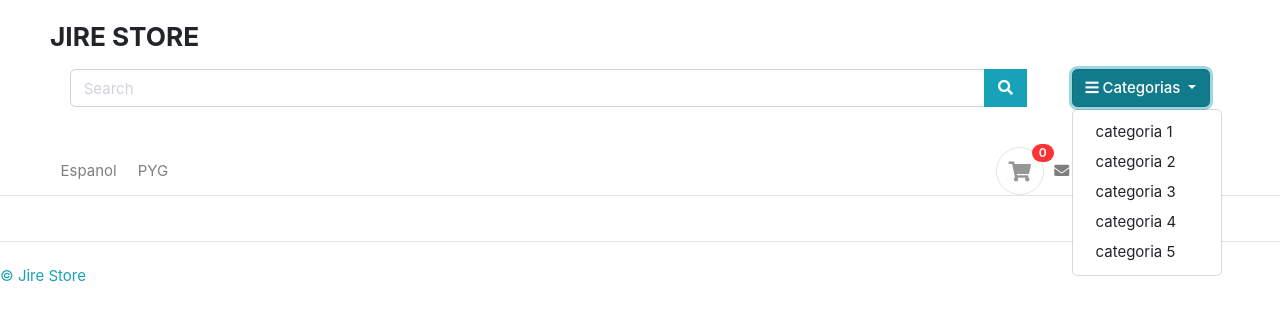
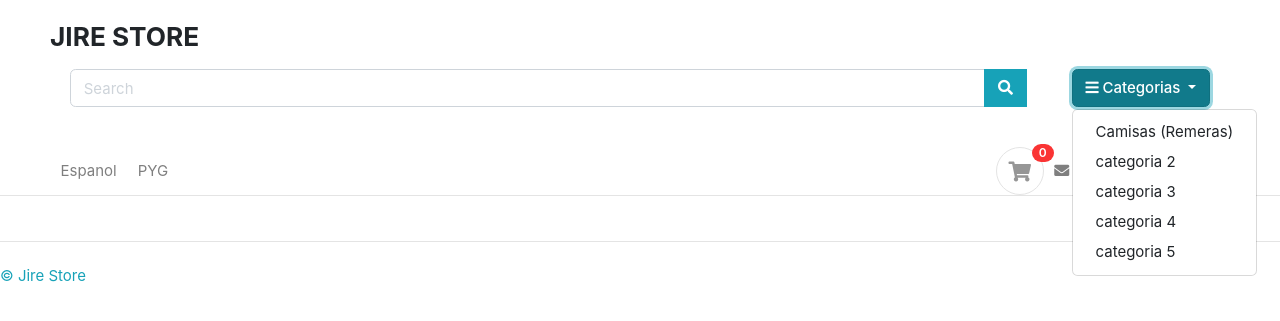
Before and after one commit to VictorPcode/jsecommerce, a Django app: page /tienda/ in a window 1280 px wide, after a click on "Categorias". Shown: the top 321 px of the page. Run offline with Django 4.2, Linux system fonts and the light colour scheme; some libraries are stand-ins or nearby versions; some web fonts are replaced.

Commit message:
actualizacion del cache, removido el filter de las consultas en el view de catalogo

```diff
--- a/catalogo/views.py
+++ b/catalogo/views.py
@@ -9,10 +9,10 @@ def catalogoproducto(request, slug=None):
 
     if slug != None:
         categorias = get_object_or_404(Categoria, slug=slug)
-        producto = Producto.objects.all().filter(categoria=categorias, is_available=True)
+        producto = Producto.objects.filter(categoria=categorias, is_available=True)
         producto_contador = producto.count()
     else:
-        producto = Producto.objects.all().filter(is_available=True)
+        producto = Producto.objects.filter(is_available=True)
         producto_contador = producto.count()
 
     context = {
--- a/template/includes/navbar.html
+++ b/template/includes/navbar.html
@@ -20,7 +20,7 @@
                                     <i class="fa fa-bars"></i> Categorias
                                 </button>
                                 <div class="dropdown-menu">
-                                    <a class="dropdown-item" href="#">categoria 1 </a>
+                                    <a class="dropdown-item" href="#">Camisas (Remeras)</a>
                                     <a class="dropdown-item" href="#">categoria 2</a>
                                     <a class="dropdown-item" href="#">categoria 3</a>
                                     <a class="dropdown-item" href="#">categoria 4</a>
```
